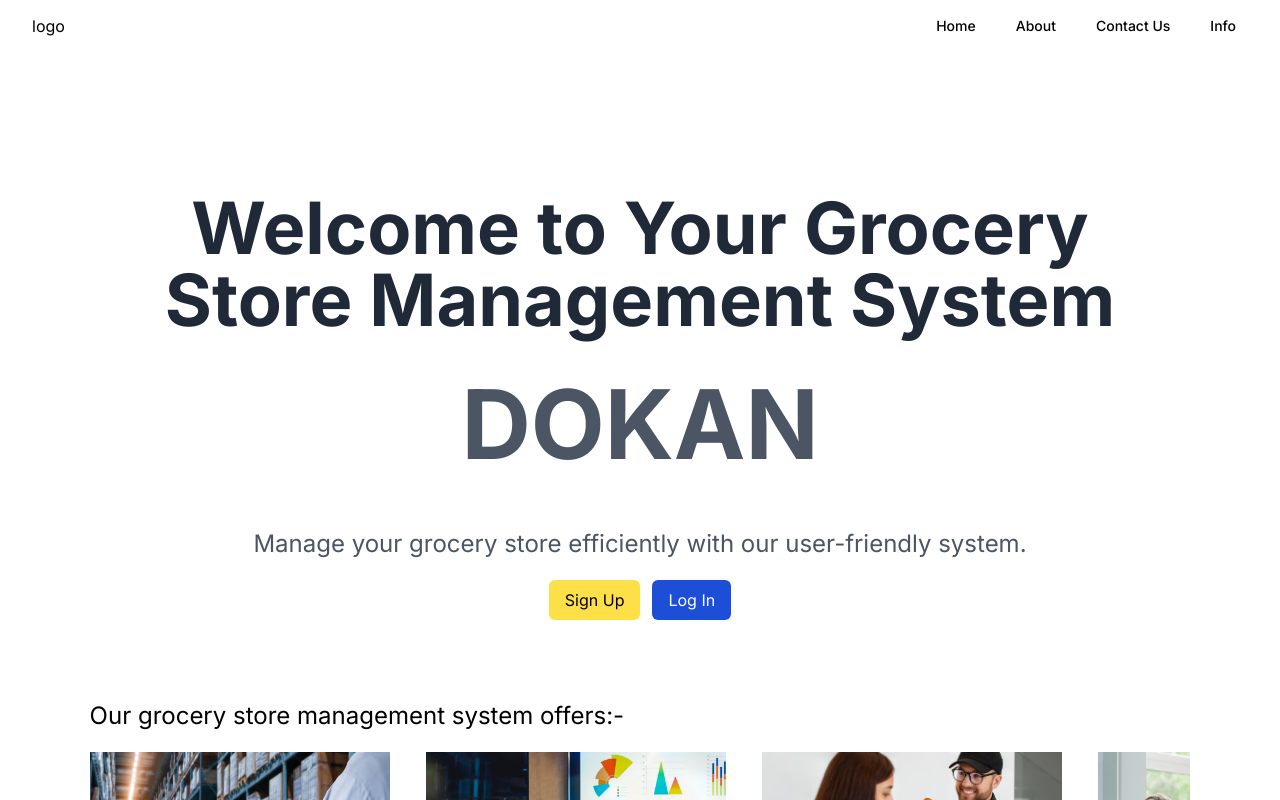
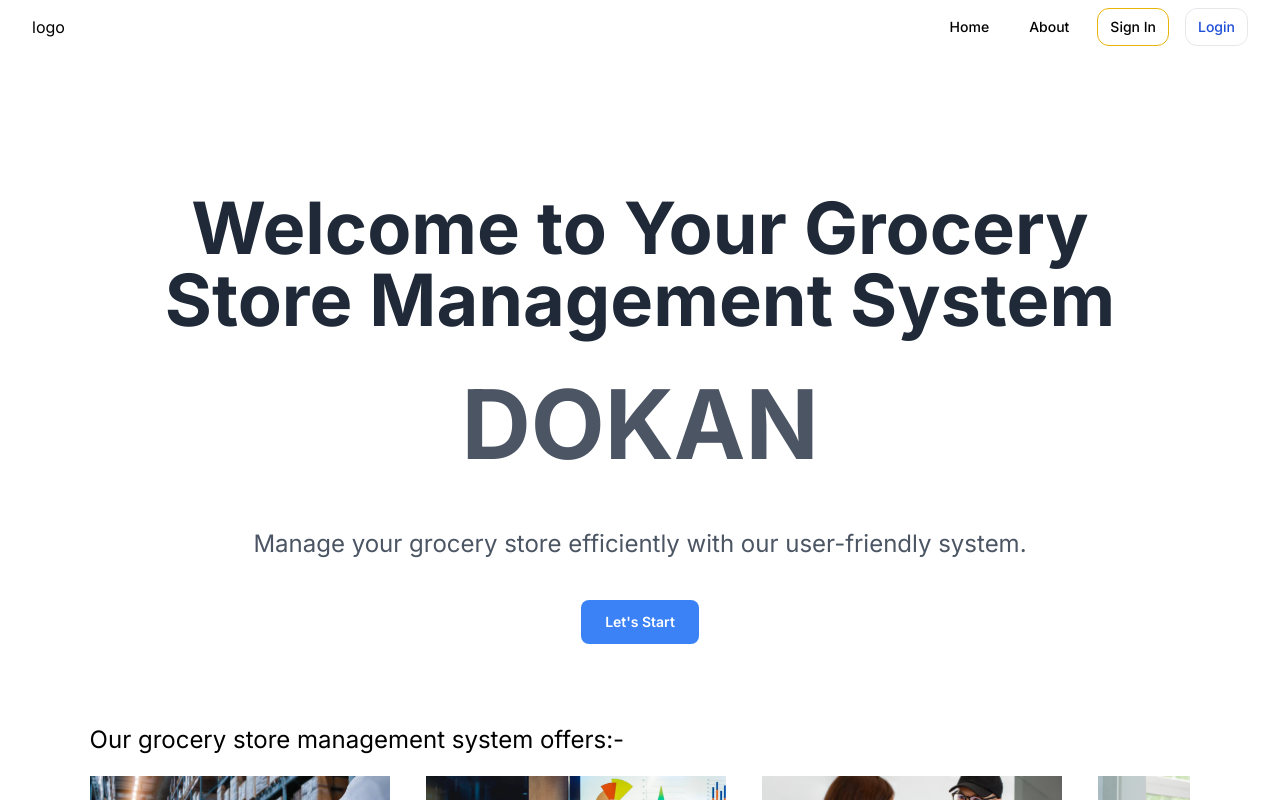
Before and after one commit to subashprj55/dokan, a Next.js app: page / in a window 1280 px wide. Shown: the top 800 px of the page. Built offline with nearby package versions, Linux system fonts and the light colour scheme.

Commit message:
adding footer components let start button

```diff
--- /dev/null
+++ b/src/app/components/footer.tsx
@@ -0,0 +1,46 @@
+import React from 'react'
+
+const Footer = () => {
+  return (
+    <footer className="py-8 mt-20">
+      <div className="container mx-auto px-4">
+        <div className="grid grid-cols-1 md:grid-cols-3 gap-8">
+          <div>
+            <h3 className="text-lg font-semibold mb-4">About Us</h3>
+            <p className="text-sm">
+              At GroceryMaster, we're passionate about revolutionizing the
+              grocery store management experience. Our mission is to empower
+              store owners with innovative solutions that streamline operations
+              and enhance customer satisfaction.
+            </p>
+          </div>
+          <div>
+            <h3 className="text-lg font-semibold mb-4">Contact Us</h3>
+            <p className="text-sm">123 Main Street, Anytown, USA</p>
+            <p className="text-sm">Email: info@grocerymaster.com</p>
+            <p className="text-sm">Phone: +1 (123) 456-7890</p>
+          </div>
+          <div>
+            <h3 className="text-lg font-semibold mb-4">Follow Us</h3>
+            <div className="flex space-x-4">
+              <a href="#" className="text-sm">
+                Facebook
+              </a>
+              <a href="#" className="text-sm">
+                Twitter
+              </a>
+              <a href="#" className="text-sm">
+                Instagram
+              </a>
+            </div>
+          </div>
+        </div>
+        <div className="border-t border-gray-700 mt-8 pt-4 text-sm text-center">
+          &copy; {new Date().getFullYear()} GroceryMaster. All rights reserved.
+        </div>
+      </div>
+    </footer>
+  )
+}
+
+export default Footer
--- a/src/app/components/nav.tsx
+++ b/src/app/components/nav.tsx
@@ -53,14 +53,17 @@ const Nav = () => {
                     About
                   </p>
                 </Link>
-                <Link href="/about">
-                  <p className=" hover:text-lavender-300 px-3 py-2 rounded-md text-sm  font-medium">
-                    Contact Us
+                <Link
+                  href="/about"
+                  className=" border border-yellow-500 rounded-xl hover:text-white hover:bg-yellow-500 duration-300"
+                >
+                  <p className="px-3 py-2 rounded-md text-sm  font-medium">
+                    Sign In
                   </p>
                 </Link>
                 <Link href="/about">
-                  <p className=" hover:text-lavender-300 px-3 py-2 rounded-md text-sm  font-medium">
-                    Info
+                  <p className="px-3 py-2 text-sm font-medium rounded-xl text-blue-700 hover:text-blue-800 border hover:border-blue-800 duration-300">
+                    Login
                   </p>
                 </Link>
 
@@ -130,12 +133,12 @@ const Nav = () => {
             </Link>
             <Link href="/about">
               <p className=" hover:text-lavender-300 px-3 py-2 rounded-md text-sm  font-medium">
-                Contact Us
+                Sign In
               </p>
             </Link>
             <Link href="/about">
               <p className=" hover:text-lavender-300 px-3 py-2 rounded-md text-sm  font-medium">
-                Info
+                Login
               </p>
             </Link>
             {/* Add more navigation links as needed */}
--- a/src/app/page.tsx
+++ b/src/app/page.tsx
@@ -2,6 +2,7 @@
 import Image from 'next/image'
 import { useEffect, useState } from 'react'
 import Container from './components/container'
+import Footer from './components/footer'
 import Nav from './components/nav'
 
 export default function Home() {
@@ -16,6 +17,7 @@ export default function Home() {
         <TestimonialsSection />
         <PricingPlansSection />
         <FaqsSection />
+        <Footer />
       </Container>
     </>
   )
@@ -44,12 +46,9 @@ const Intro = () => {
         <p className=" text-gray-600 text-center mb-5 text-2xl mt-5 md:mt-14">
           Manage your grocery store efficiently with our user-friendly system.
         </p>
-        <div className="flex justify-center gap-3 ">
-          <button className="bg-yellow-300 py-2 px-4 rounded-md hover:bg-yellow-400 duration-500">
-            Sign Up
-          </button>
-          <button className="bg-blue-700 text-white py-2 px-4 rounded-md hover:bg-blue-800 duration-500">
-            Log In
+        <div className="flex justify-center gap-3 pt-5">
+          <button className="bg-blue-500 hover:bg-blue-600 text-white px-6 py-3 rounded-lg text-sm font-semibold transition-colors duration-300">
+            Let's Start
           </button>
         </div>
       </div>
```
Also changed, not shown: package.json (+4 -4 lines).
